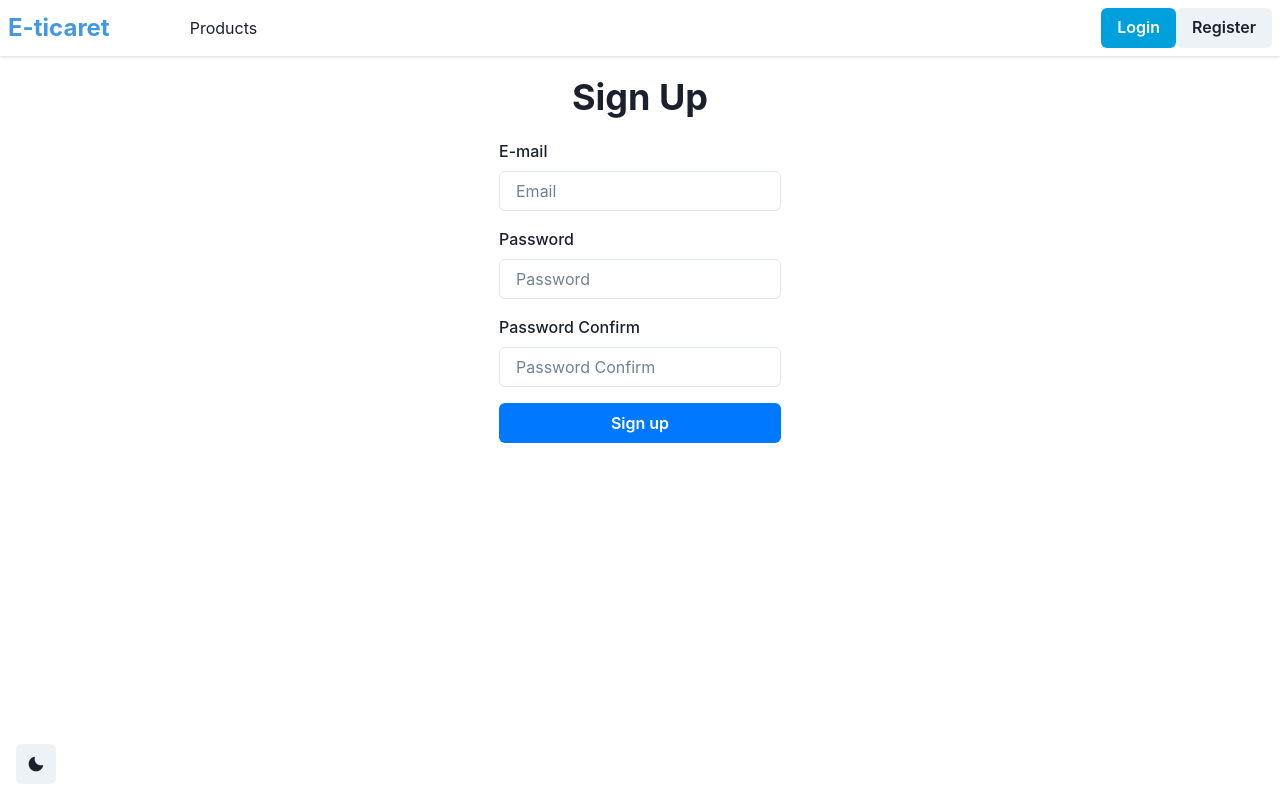
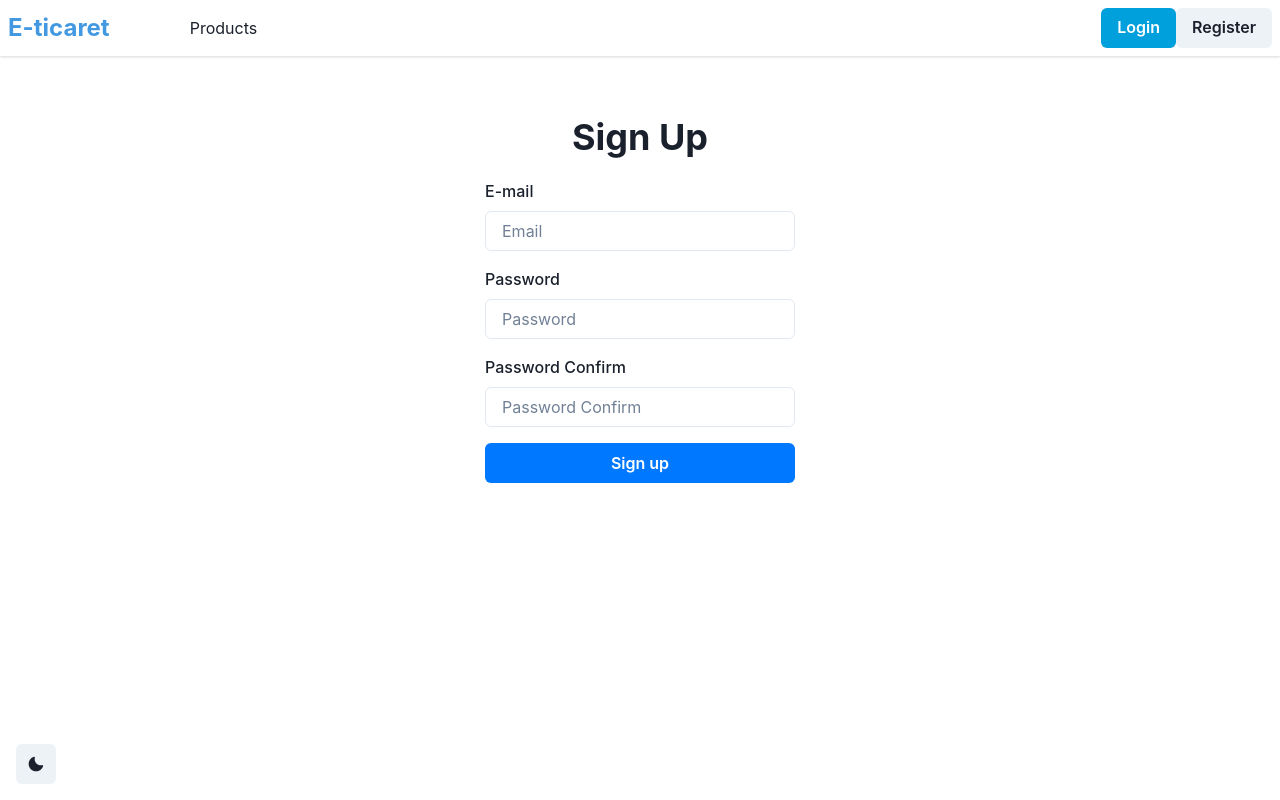
Before and after one commit to ferhatkplnn/e-ticaret-react-app, a React (Create React App) app: page /signup in a window 1280 px wide. Built offline with nearby package versions, Linux system fonts and the light colour scheme; no server answers.

Commit message:
style(sigup): Adjust styling for Signup page
This commit refactors the styling for the Signup page, improving the
layout and alignment of form elements.

```diff
--- a/src/pages/Auth/Signup/index.js
+++ b/src/pages/Auth/Signup/index.js
@@ -52,7 +52,7 @@ function Signup() {
     });
   return (
     <Flex textAlign="center" width="full" justifyContent="center">
-      <Box>
+      <Box pt="10" width={{ base: "100%", sm: "50%", md: "25%" }}>
         <Box textAlign="center">
           <Heading>Sign Up</Heading>
         </Box>
```
